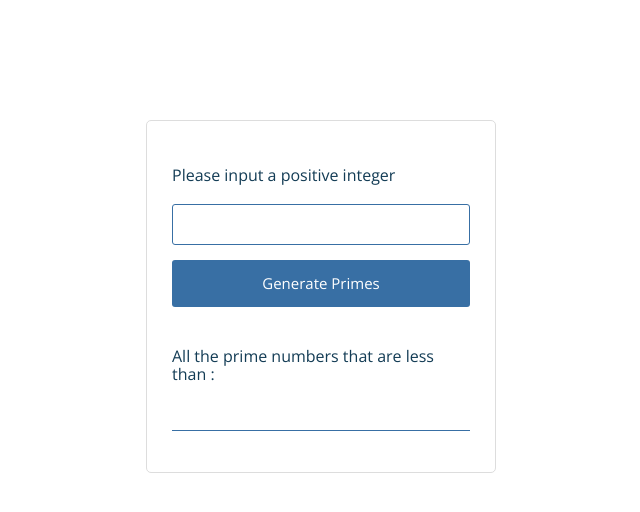
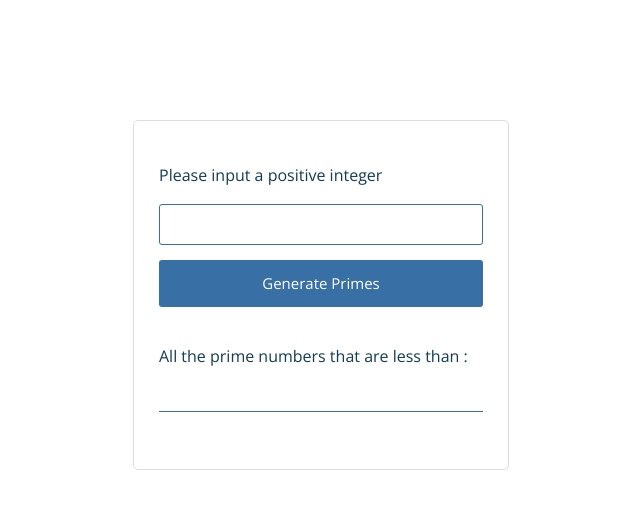
Before and after one commit to simba4everyoung/getPrimesTest, a plain HTML site: page index.html in a window 1280 px wide. Shown: the whole page, without its empty margins (319-959 px from the left). Drawn offline with nearby package versions, Linux system fonts and the light colour scheme.

Commit message:
updated main wrapper width

```diff
--- a/main.css
+++ b/main.css
@@ -4,7 +4,7 @@
 }
 
 #wrapper {
-  width: 350px;
+  width: 376px;
   min-height: 350px;
   margin: 120px auto;
   border: 1px solid #ddd;
```
